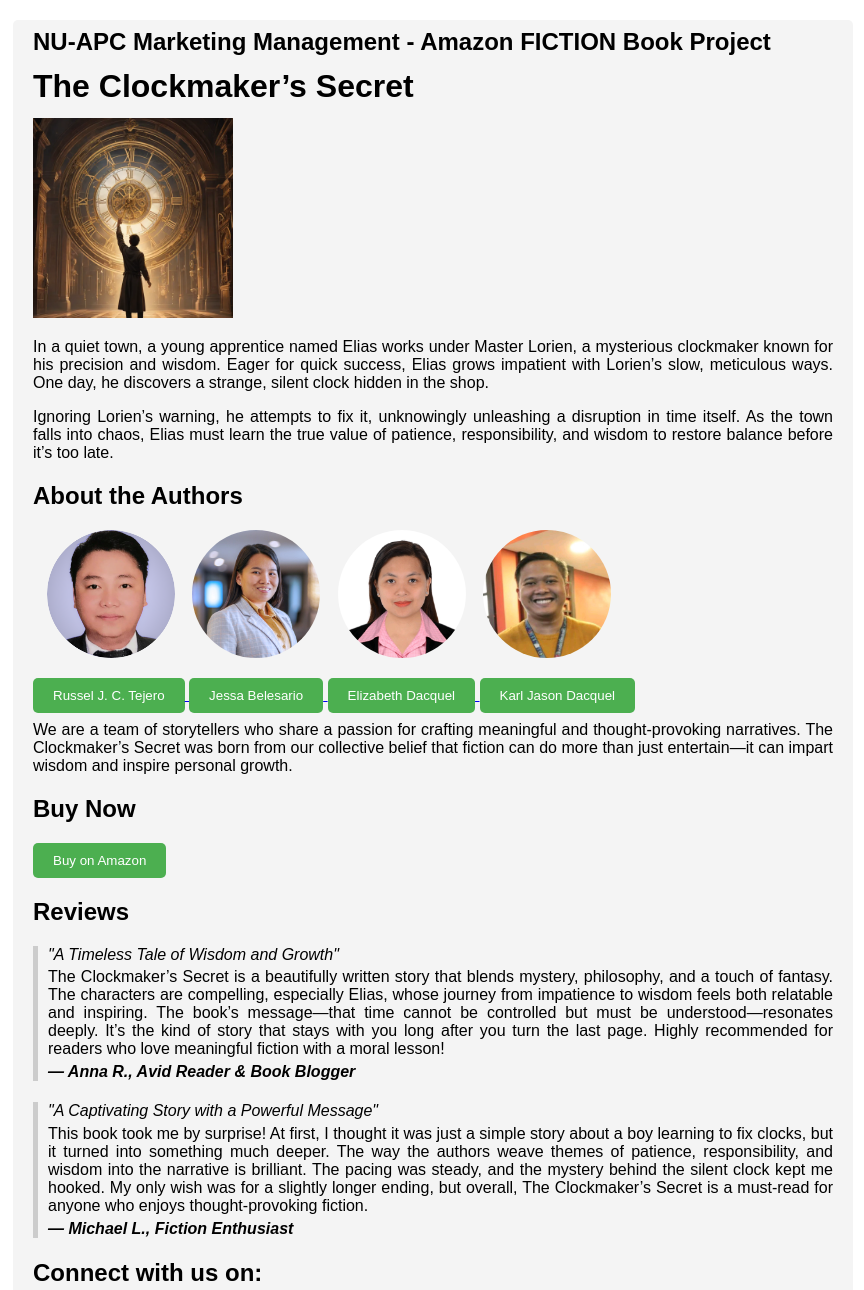
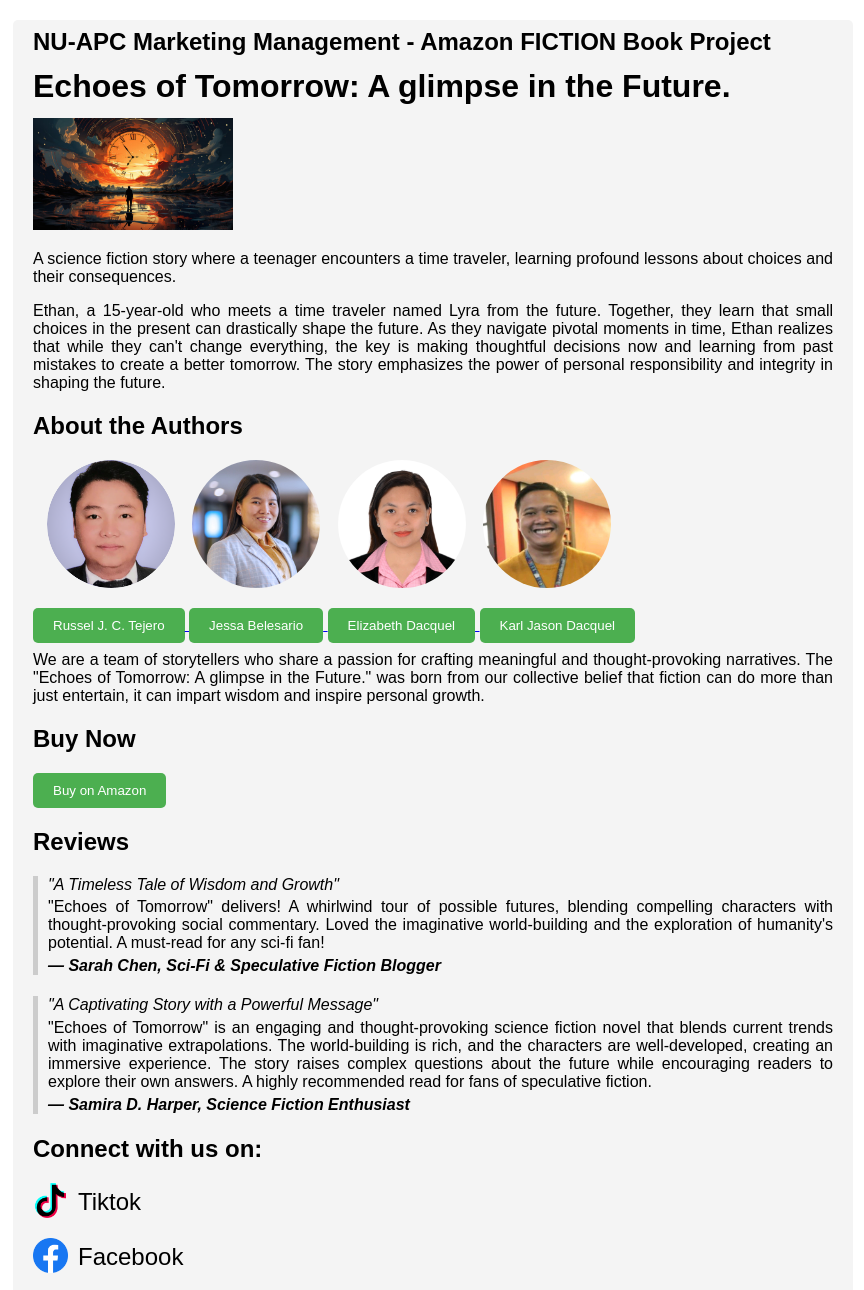
Before and after one commit to rj-tejero/myfictionbook, a plain HTML site: page index.html in a window 1280 px wide. Shown: the top 1290 px of the page, without its empty margins (207-1071 px from the left). Drawn offline with Linux system fonts and the light colour scheme.

Commit message:
Update index.html

```diff
--- a/index.html
+++ b/index.html
@@ -15,17 +15,17 @@
       <h2>NU-APC Marketing Management - Amazon FICTION Book Project</h2>
     </div>
     <div class="title2">
-      <h1>The Clockmaker’s Secret</h1>
+      <h1>Echoes of Tomorrow: A glimpse in the Future.</h1>
     </div>
     <img
-      src="./assets/clock.webp"
+      src="./assets/time.png"
       class="book"
       alt="Book Cover Image"
       onclick="window.open('https://www.amazon.com', '_blank')"
       title="Click here to buy now on Amazon"
     >
-    <p>In a quiet town, a young apprentice named Elias works under Master Lorien, a mysterious clockmaker known for his precision and wisdom. Eager for quick success, Elias grows impatient with Lorien’s slow, meticulous ways. One day, he discovers a strange, silent clock hidden in the shop. </p>
-    <p>Ignoring Lorien’s warning, he attempts to fix it, unknowingly unleashing a disruption in time itself. As the town falls into chaos, Elias must learn the true value of patience, responsibility, and wisdom to restore balance before it’s too late.</p>
+    <p>A science fiction story where a teenager encounters a time traveler, learning profound lessons about choices and their consequences.</p>
+    <p>Ethan, a 15-year-old who meets a time traveler named Lyra from the future. Together, they learn that small choices in the present can drastically shape the future. As they navigate pivotal moments in time, Ethan realizes that while they can't change everything, the key is making thoughtful decisions now and learning from past mistakes to create a better tomorrow. The story emphasizes the power of personal responsibility and integrity in shaping the future.</p>
     <h2>About the Authors</h2>
     <div class="photo">
       <img
@@ -81,7 +81,7 @@
         Karl Jason Dacquel
       </button>
     </a>
-    <p>We are a team of storytellers who share a passion for crafting meaningful and thought-provoking narratives. The Clockmaker’s Secret was born from our collective belief that fiction can do more than just entertain—it can impart wisdom and inspire personal growth.</p>
+    <p>We are a team of storytellers who share a passion for crafting meaningful and thought-provoking narratives. The "Echoes of Tomorrow: A glimpse in the Future." was born from our collective belief that fiction can do more than just entertain, it can impart wisdom and inspire personal growth.</p>
 
     <h2>Buy Now</h2>
     <a href="[Amazon/Goodreads Link]" target="_blank">
@@ -95,13 +95,13 @@
     <h2>Reviews</h2>
     <div class="review">
       <h3 class="headline">"A Timeless Tale of Wisdom and Growth"</h3>
-      <p>The Clockmaker’s Secret is a beautifully written story that blends mystery, philosophy, and a touch of fantasy. The characters are compelling, especially Elias, whose journey from impatience to wisdom feels both relatable and inspiring. The book’s message—that time cannot be controlled but must be understood—resonates deeply. It’s the kind of story that stays with you long after you turn the last page. Highly recommended for readers who love meaningful fiction with a moral lesson!</p>
-      <h4 class="comment">— Anna R., Avid Reader & Book Blogger</h4>
+      <p>"Echoes of Tomorrow" delivers! A whirlwind tour of possible futures, blending compelling characters with thought-provoking social commentary. Loved the imaginative world-building and the exploration of humanity's potential. A must-read for any sci-fi fan!</p>
+      <h4 class="comment">— Sarah Chen, Sci-Fi & Speculative Fiction Blogger</h4>
     </div>
     <div class="review">
       <h3 class="headline">"A Captivating Story with a Powerful Message"</h3>
-      <p>This book took me by surprise! At first, I thought it was just a simple story about a boy learning to fix clocks, but it turned into something much deeper. The way the authors weave themes of patience, responsibility, and wisdom into the narrative is brilliant. The pacing was steady, and the mystery behind the silent clock kept me hooked. My only wish was for a slightly longer ending, but overall, The Clockmaker’s Secret is a must-read for anyone who enjoys thought-provoking fiction.</p>
-      <h4 class="comment">— Michael L., Fiction Enthusiast</h4>
+      <p>"Echoes of Tomorrow" is an engaging and thought-provoking science fiction novel that blends current trends with imaginative extrapolations. The world-building is rich, and the characters are well-developed, creating an immersive experience. The story raises complex questions about the future while encouraging readers to explore their own answers. A highly recommended read for fans of speculative fiction.</p>
+      <h4 class="comment">— Samira D. Harper, Science Fiction Enthusiast</h4>
     </div>
 
     <h2>Connect with us on:</h2>
```
